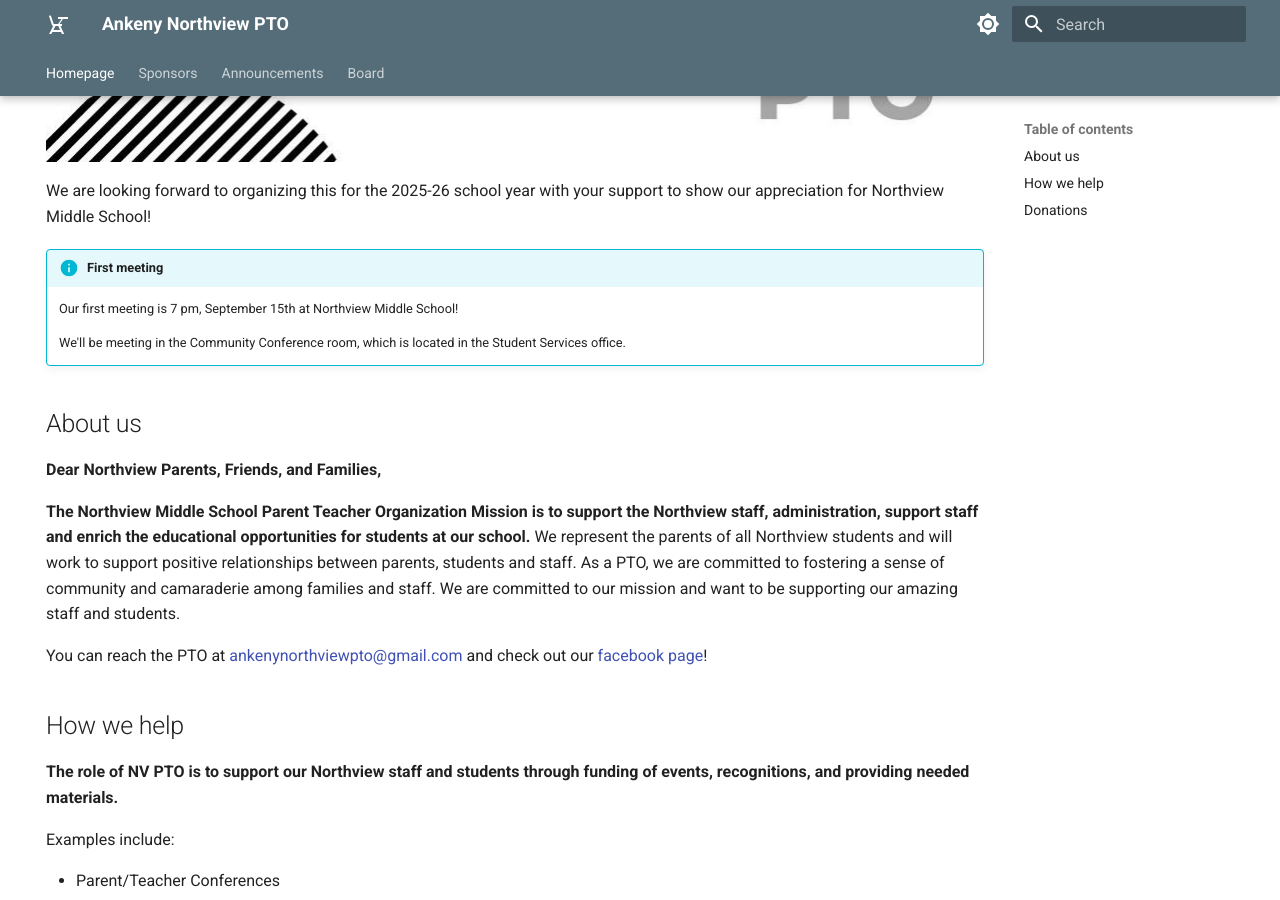
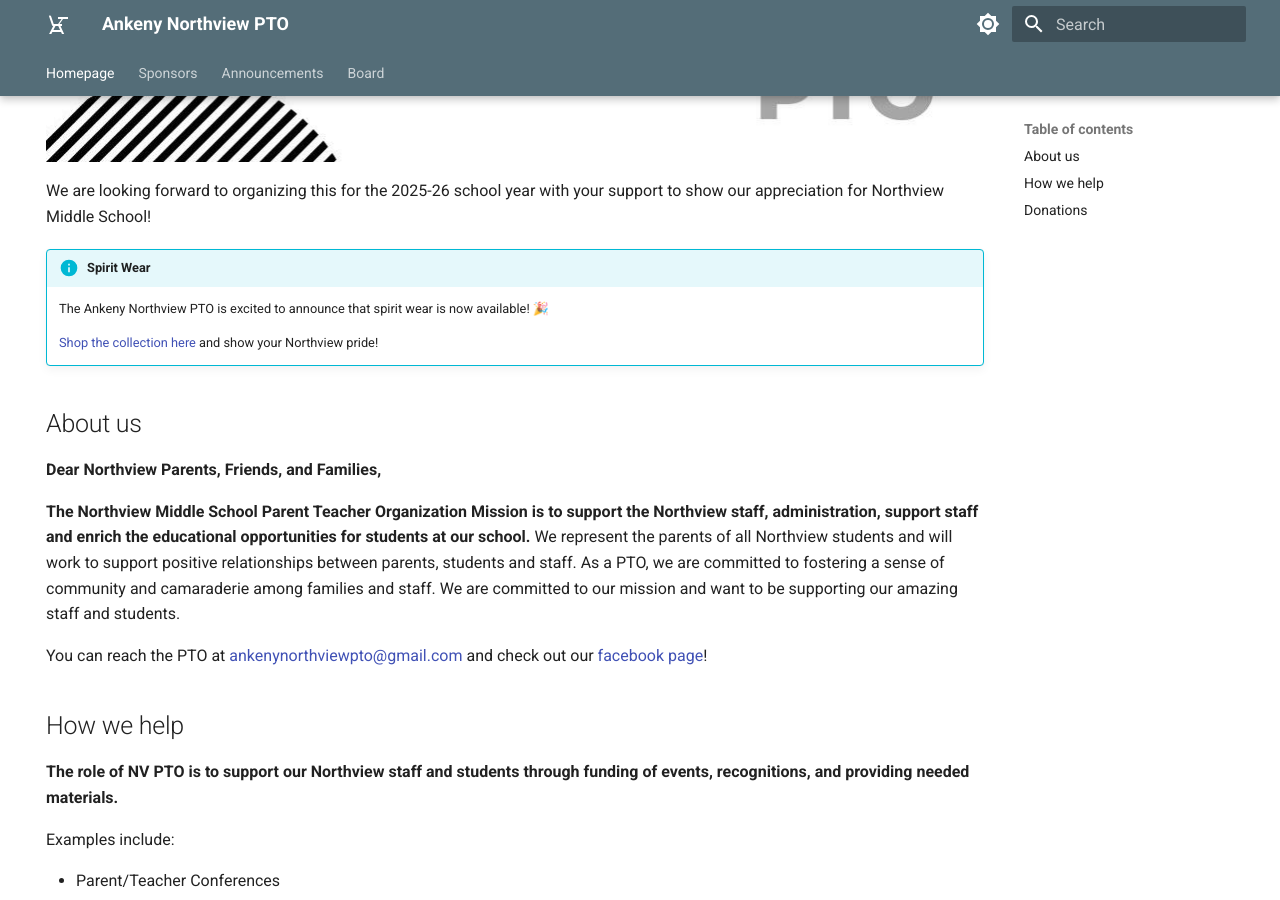
Before and after one commit to elliottmb/nvmspto, an MkDocs documentation site: the page built from docs/index.md, in a window 1280 px wide and 900 px high, scrolled down 468 px. Built offline with MkDocs 1.6.1 and Material for MkDocs 9.7.7, drawn with Linux system fonts in a browser that asks for light colours.

Commit message:
Update index.md

```diff
--- a/docs/index.md
+++ b/docs/index.md
@@ -12,11 +12,11 @@
 We are looking forward to organizing this for the 2025-26 school year with your support to show our appreciation for
 Northview Middle School!
 
-!!! info "First meeting"
+!!! info "Spirit Wear"
 
-    Our first meeting is 7 pm, September 15th at Northview Middle School!
+    The Ankeny Northview PTO is excited to announce that spirit wear is now available! 🎉
 
-    We'll be meeting in the Community Conference room, which is located in the Student Services office.
+    [Shop the collection here](https://1stplacespiritwear.com/schools/IA/Ankeny/Northview+Middle+School/collection_detail.html) and show your Northview pride!
 
 ## About us
 
```
